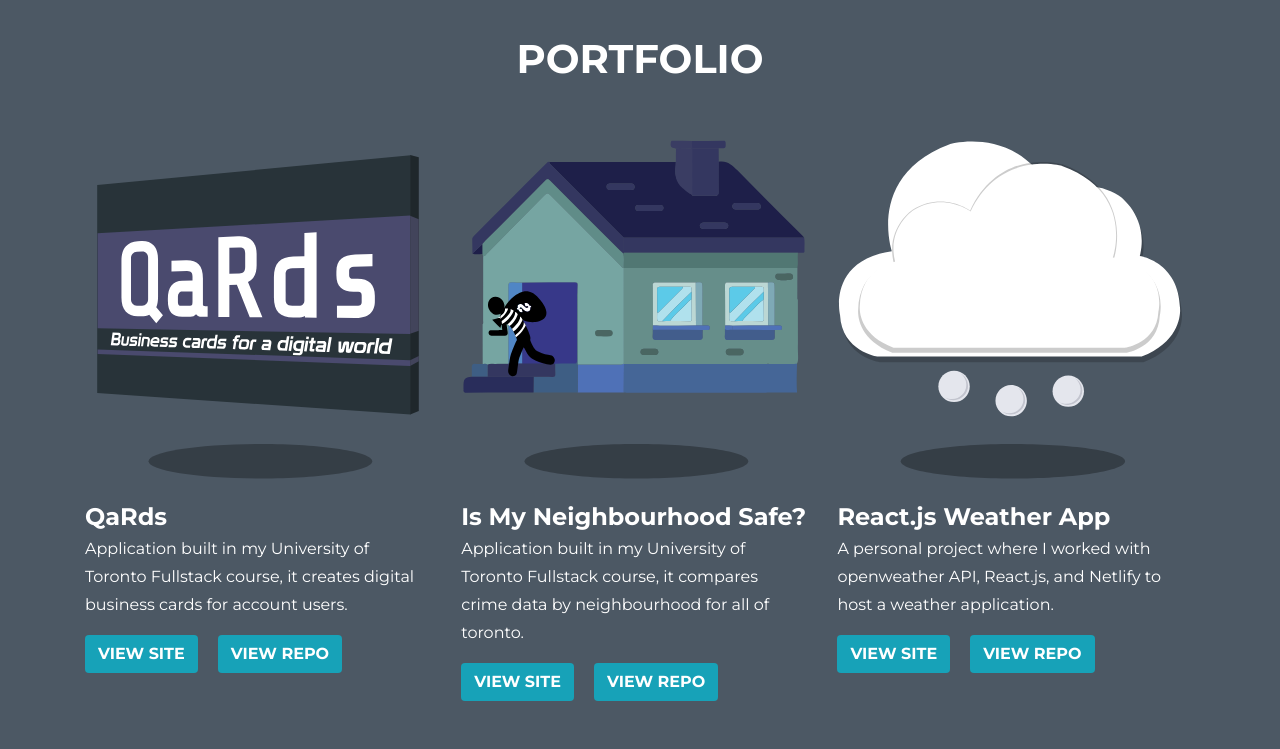
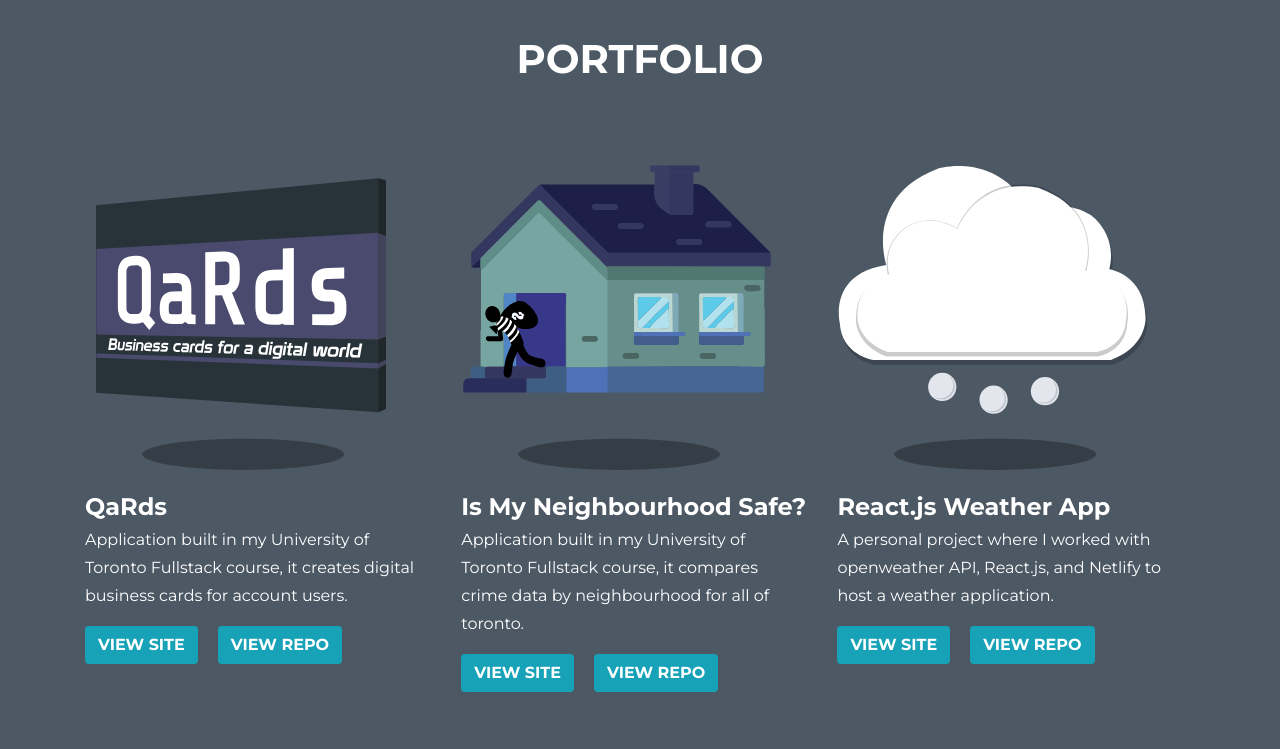
Before and after one commit to andydurette/react-portfolio, a React (Create React App) app: page / in a window 1280 px wide. Shown: the part 1780-2529 px from the top of the page. Built offline with nearby package versions, Linux system fonts and the light colour scheme; a web font is replaced by a local one.

Commit message:
Updated portfolio styles

```diff
--- a/src/components/PortfolioList.js
+++ b/src/components/PortfolioList.js
@@ -12,7 +12,7 @@
       <h2>PORTFOLIO</h2>
       {portfolios.map(portfolio => (
       <div key={portfolio.id} className="portfolio-piece">
-        <div><img src={portfolio.imageUrl} alt={portfolio.alt} loading="lazy"/></div>
+        <div><img src={portfolio.imageUrl} alt={portfolio.altText} loading="lazy"/></div>
         <h4>{portfolio.name}</h4>
         <p>{portfolio.description}</p>
         <div className="portfolio-links">
--- a/src/css/portfolio.scss
+++ b/src/css/portfolio.scss
@@ -21,6 +21,7 @@
 
     .portfolio-piece{
       width:100%;
+      margin-top:25px;
       h4{
         margin-top: 15px;
         margin-bottom: 5px;
@@ -56,8 +57,7 @@
         border-color: #10707f;
       }
       img{
-        border-radius:5px;
-        width:100%;
+        width:90%;
       }
     }
   }
@@ -80,7 +80,7 @@
       flex-direction: column;
       padding:15px;
       div img{
-        width:100%;
+        width:90%;
       }
       .portfolio-links{
         flex-direction:row;
--- a/src/json/portfolioData.js
+++ b/src/json/portfolioData.js
@@ -68,7 +68,7 @@
     "description": "Node CLI Application built in my University of Toronto Fullstack course, updates a mySQL database of employee info.",
     "siteUrl": "",
     "siteAria": "View Employee tracker app",
-    "repoUrl": "https://github.com/andydurette/Employee-Trackerr",
+    "repoUrl": "https://github.com/andydurette/Employee-Tracker",
     "repoAria": "View Employee tracker app",
   },
   {
```
